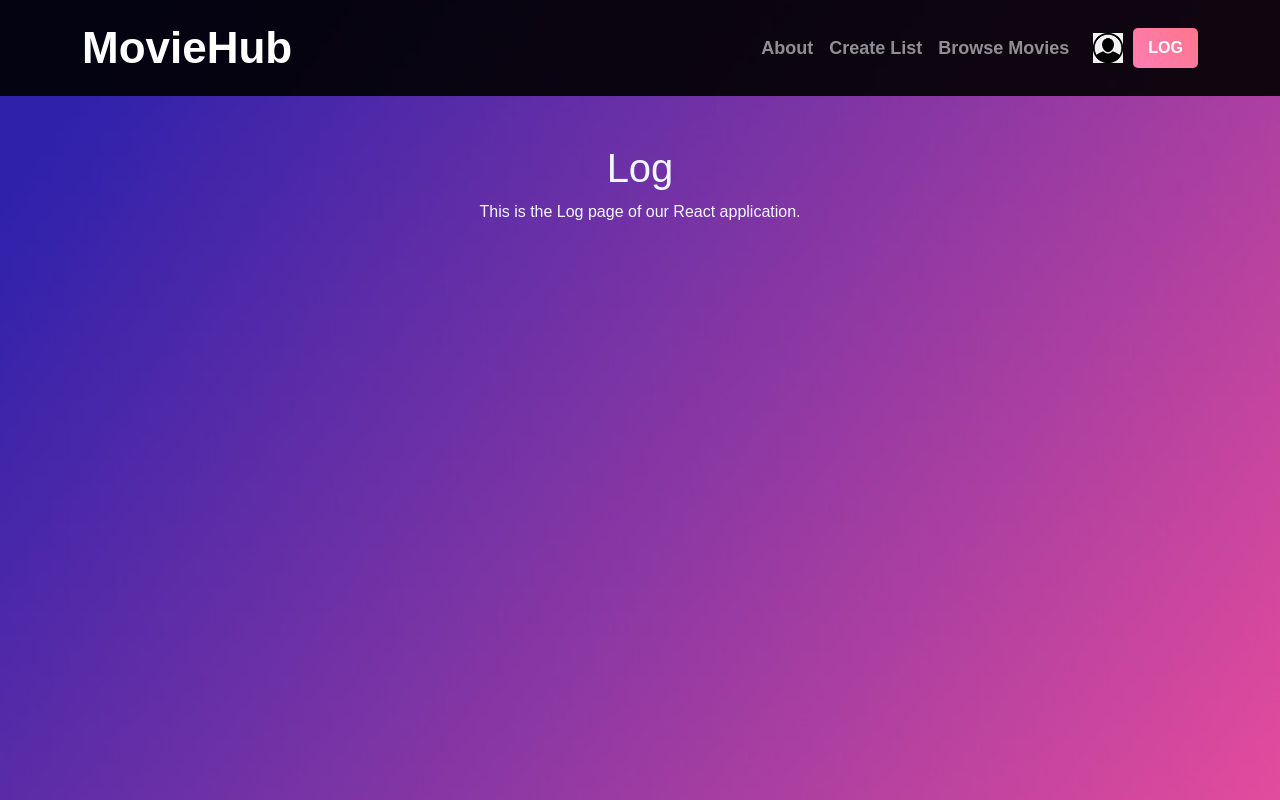
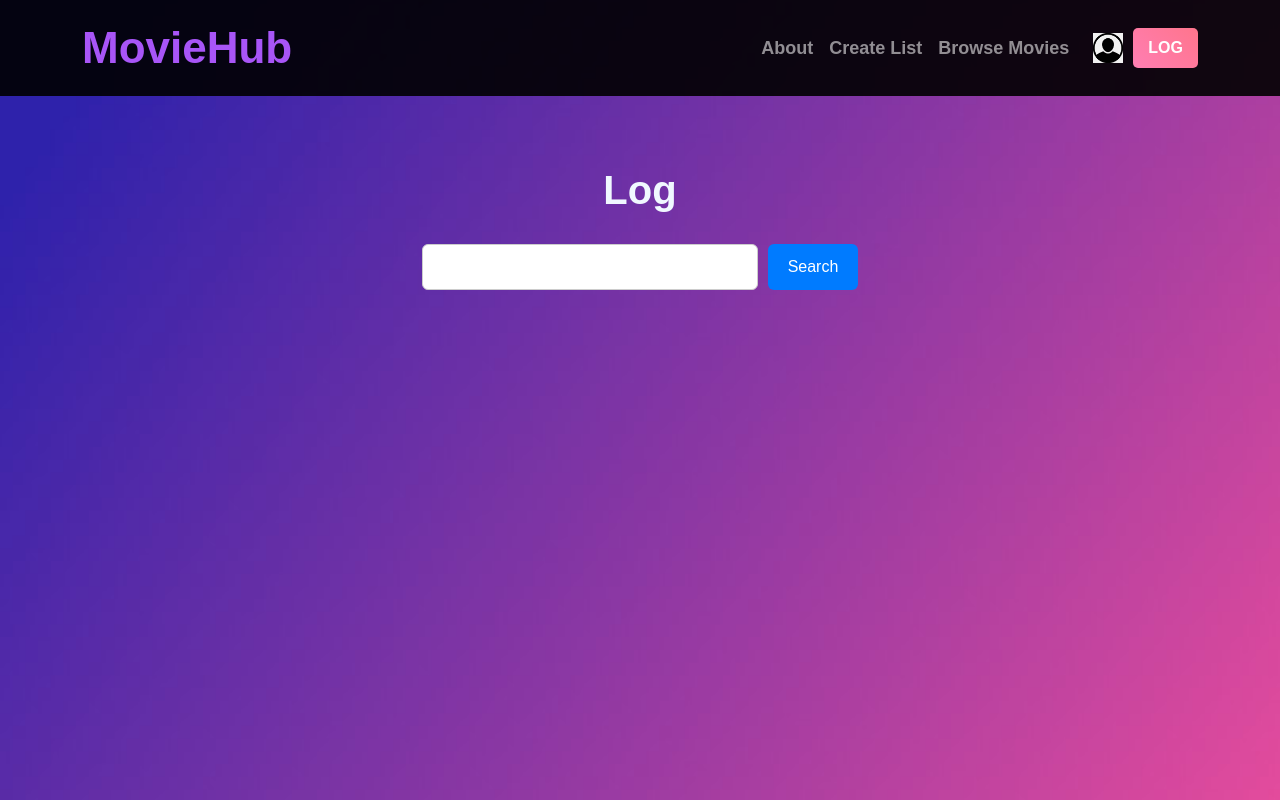
Before and after one commit to GeorgeAttaloglou/MovieHub, a React (Create React App) app: page /log in a window 1280 px wide. Built offline with nearby package versions, Linux system fonts and the light colour scheme.

Commit message:
tweaked a few things in profile page and started on the log page

```diff
--- a/src/App.css
+++ b/src/App.css
@@ -16,6 +16,12 @@
 .navbar-brand {
   font-size: 44px;
   font-weight: bold;
+  color: #a855f7; /* Purple */
+  transition: color 0.3s ease;
+  }
+
+  .navbar-brand:hover {
+    color: #ff7eb3;
 }
 
 .App {
@@ -27,11 +33,6 @@
   pointer-events: none;
 }
 
-@media (prefers-reduced-motion: no-preference) {
-  .App-logo {
-    animation: App-logo-spin infinite 20s linear;
-  }
-}
 
 .App-header {
   background-color: #282c34;
--- /dev/null
+++ b/src/Log.css
@@ -0,0 +1,45 @@
+/* styles/Log.css */
+
+.log-container {
+    max-width: 600px;
+    margin: 50px auto;
+    padding: 20px;
+    text-align: center;
+    font-family: Arial, sans-serif;
+  }
+
+  .log-container h1 {
+    font-size: 2.5rem;
+    font-weight: bold;
+    margin-bottom: 30px;
+  }
+
+  .log-search {
+    display: flex;
+    justify-content: center;
+    gap: 10px;
+    margin-top: 20px;
+  }
+
+  .log-search input[type="text"] {
+    padding: 10px;
+    font-size: 1rem;
+    width: 60%;
+    border: 1px solid #ccc;
+    border-radius: 6px;
+  }
+
+  .log-search input[type="submit"] {
+    padding: 10px 20px;
+    font-size: 1rem;
+    background-color: #007bff;
+    color: white;
+    border: none;
+    border-radius: 6px;
+    cursor: pointer;
+    transition: background-color 0.3s ease;
+  }
+
+  .log-search input[type="submit"]:hover {
+    background-color: #0056b3;
+  }
--- a/src/Log.js
+++ b/src/Log.js
@@ -1,10 +1,15 @@
 import React from "react";
+import "./Log.css";
 
 function Log() {
   return (
-    <div className="container text-center mt-5">
+    <div className="log-container">
       <h1>Log</h1>
-      <p>This is the Log page of our React application.</p>
+
+      <div className="log-search">
+      <input type="text" name="name" />
+      <input type="submit" value="Search" />
+      </div>
     </div>
   );
 }
--- a/src/Profile.css
+++ b/src/Profile.css
@@ -1,9 +1,9 @@
 .profile-container {
     display: flex;
     align-items: center;
-    margin: 10px;
+    margin: 30px;
     padding: 20px;
-    width: calc(100% - 20px); /* Full width minus 10px margin on both sides */
+    width: calc(100% - 70px);
     background: rgba(0, 0, 0, 0.8);
     box-shadow: 0px 4px 8px rgba(0, 0, 0, 0.3);
     border-radius: 16px;
@@ -13,7 +13,6 @@
     width: 140px;
     height: 140px;
     border-radius: 50%;
-
     margin-right: 20px;
   }
 
@@ -52,7 +51,7 @@
     background-color: gray;
     padding: 20px 10px;
     margin: 0 10px;
-    border-radius: 0 0 12px 12px;
+    border-radius: 0 12px 12px 12px;
   }
 
 
--- a/src/ProfileLists.css
+++ b/src/ProfileLists.css
@@ -1,12 +1,12 @@
 .profile-container-lists {
   display: flex;
-  align-items: center;
-  margin: 10px;
-  padding: 20px;
-  width: calc(100% - 20px); /* Full width minus 10px margin on both sides */
-  background: rgba(0, 0, 0, 0.8);
-  box-shadow: 0px 4px 8px rgba(0, 0, 0, 0.3);
-  border-radius: 16px;
+    align-items: center;
+    margin: 30px;
+    padding: 20px;
+    width: calc(100% - 70px);
+    background: rgba(0, 0, 0, 0.8);
+    box-shadow: 0px 4px 8px rgba(0, 0, 0, 0.3);
+    border-radius: 16px;
   }
 
   .profile-image-lists {
@@ -51,7 +51,7 @@
     background-color: gray;
     padding: 20px 10px;
     margin: 0 10px;
-    border-radius: 0 0 12px 12px;
+    border-radius: 0 12px 12px 12px;
   }
 
 
--- a/src/ProfileStats.css
+++ b/src/ProfileStats.css
@@ -1,12 +1,12 @@
 .profile-container-stats {
   display: flex;
-  align-items: center;
-  margin: 10px;
-  padding: 20px;
-  width: calc(100% - 20px); /* Full width minus 10px margin on both sides */
-  background: rgba(0, 0, 0, 0.8);
-  box-shadow: 0px 4px 8px rgba(0, 0, 0, 0.3);
-  border-radius: 16px;
+    align-items: center;
+    margin: 30px;
+    padding: 20px;
+    width: calc(100% - 70px);
+    background: rgba(0, 0, 0, 0.8);
+    box-shadow: 0px 4px 8px rgba(0, 0, 0, 0.3);
+    border-radius: 16px;
   }
 
   .profile-image-stats {
@@ -52,7 +52,7 @@
     background-color: gray;
     padding: 20px 10px;
     margin: 0 10px;
-    border-radius: 0 0 12px 12px;
+    border-radius: 0 12px 12px 12px;
   }
 
 
```
